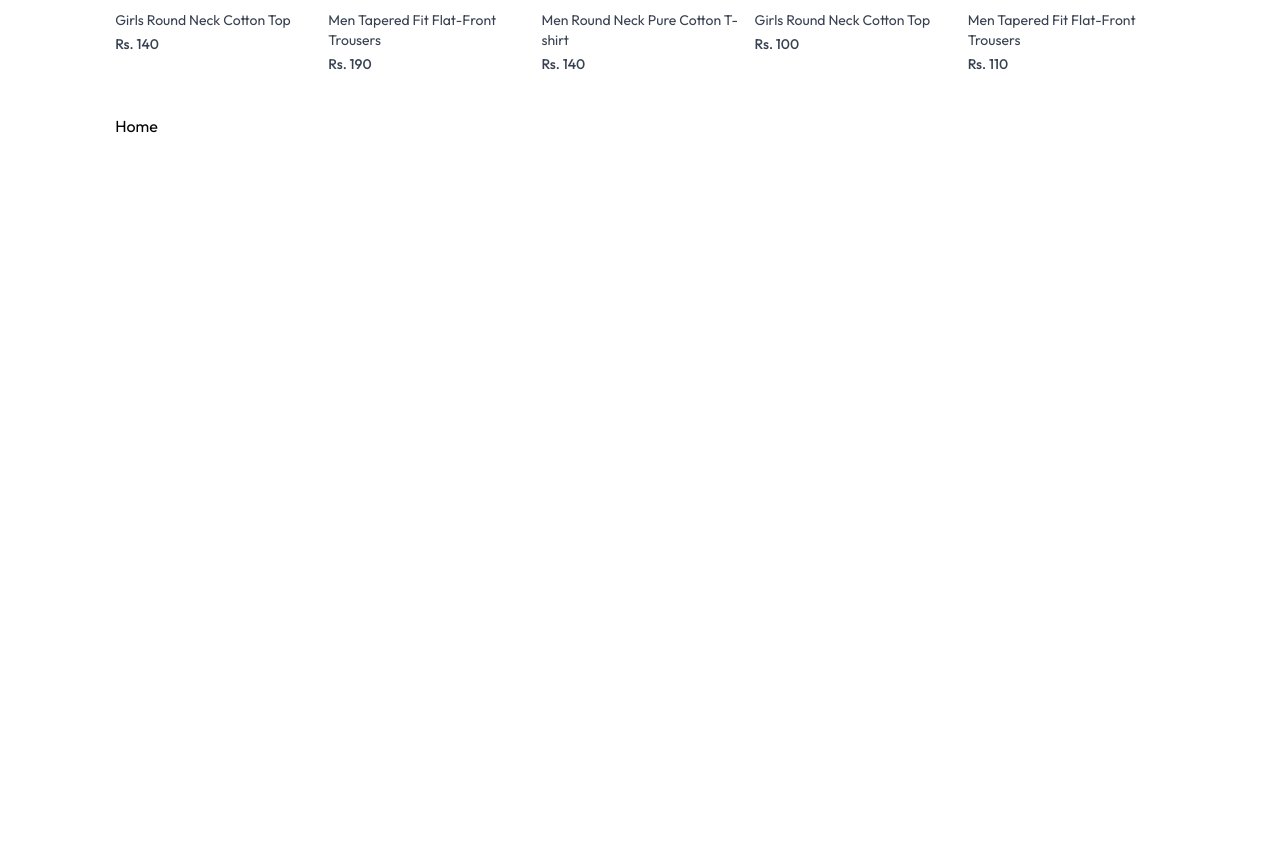
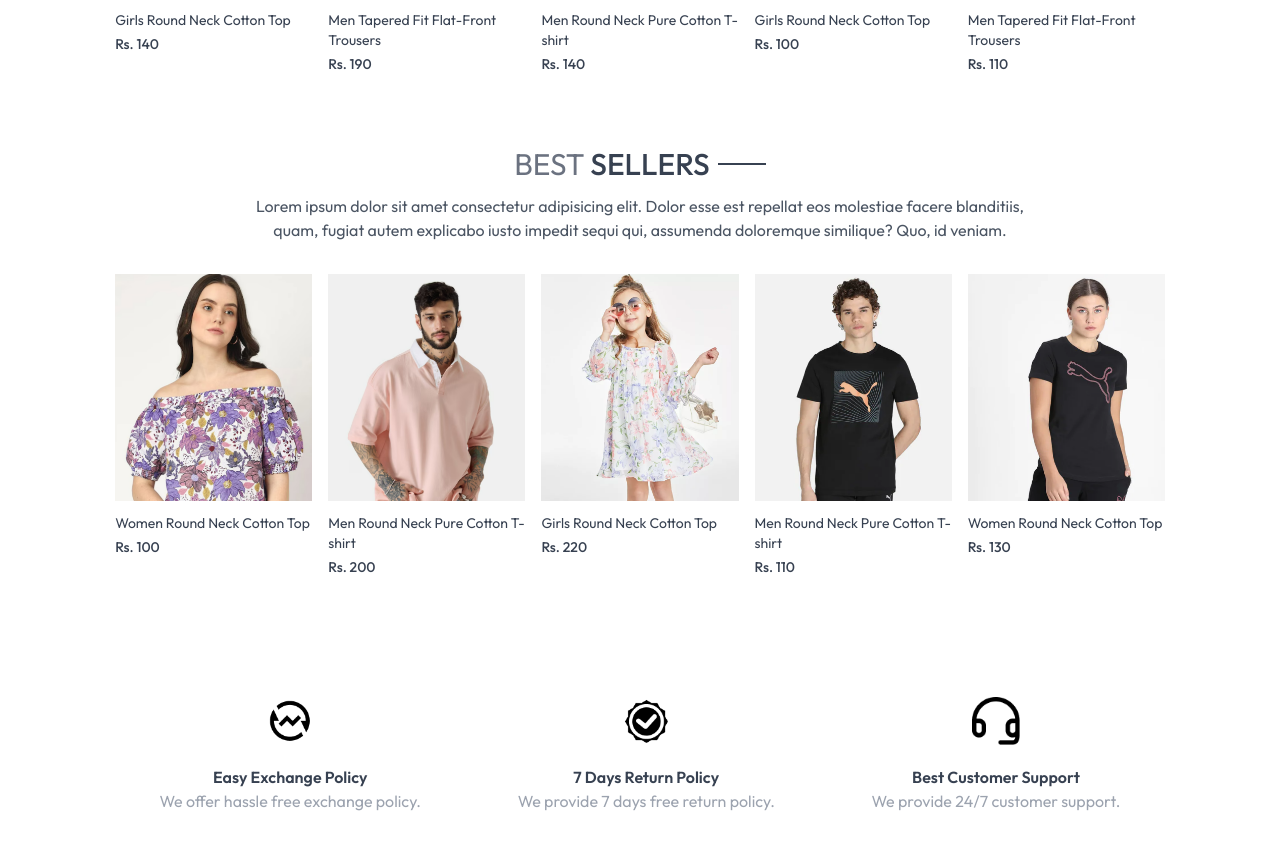
Before and after one commit to Saurabh-101/Fashion-Nation, a React (Vite) app in the folder frontend/: page / in a window 1280 px wide. Shown: the part 1224-2074 px from the top of the page. Before the commit the page ends 1362 px from the top, so only its background shows below. Built offline with nearby package versions, Linux system fonts and the light colour scheme.

Commit message:
BestSeller and OurPolicy component done.

```diff
--- /dev/null
+++ b/frontend/src/components/BestSeller.jsx
@@ -0,0 +1,36 @@
+import React, { useContext, useEffect, useState } from 'react'
+import { ShopContext } from '../context/ShopContext'
+import Title from './Title';
+import ProductItem from './ProductItem';
+
+const BestSeller = () => {
+
+    const {products} = useContext(ShopContext);
+
+    const [bestSeller, setBestSeller] = useState([]);
+
+    useEffect(()=>{
+        const bestProduct = products.filter((item)=>(item.bestseller));
+        setBestSeller(bestProduct.slice(0,5));
+    },[]);
+
+  return (
+    <div className='my-10'>
+        <div className='text-center text-3xl py-8'>
+            <Title text1={'BEST'} text2={'SELLERS'} />
+            <p className='w-3/4 m-auto text-xs sm:text-sm md:text-base text-gray-600'>
+            Lorem ipsum dolor sit amet consectetur adipisicing elit. Dolor esse est repellat eos molestiae facere blanditiis, quam, fugiat autem explicabo iusto impedit sequi qui, assumenda doloremque similique? Quo, id veniam.
+            </p>
+        </div>
+        <div className='grid grid-cols-2 sm:grid-cols-3 md:grid-cols-4 lg:grid-cols-5 gap-4 gap-y-6'>
+            {
+                bestSeller.map((item,index)=>(
+                    <ProductItem key={index} id={item._id} name={item.name} image={item.image} price={item.price} />
+                ))
+            }
+        </div>
+    </div>
+  )
+}
+
+export default BestSeller
--- /dev/null
+++ b/frontend/src/components/OurPolicy.jsx
@@ -0,0 +1,27 @@
+import React from 'react'
+import { assets } from '../assets/assets'
+
+const OurPolicy = () => {
+  return (
+    <div className='flex flex-col sm:flex-row justify-around gap-12 sm:gap-2 text-center py-20 text-xs sm:text-sm md:text-base text-gray-700'>
+
+        <div>
+            <img src={assets.exchange_icon} className='w-12 m-auto mb-5' alt="" />
+            <p className='font-semibold'>Easy Exchange Policy</p>
+            <p className='text-gray-400'>We offer hassle free exchange policy.</p>
+        </div>
+        <div>
+            <img src={assets.quality_icon} className='w-12 m-auto mb-5' alt="" />
+            <p className='font-semibold'>7 Days Return Policy</p>
+            <p className='text-gray-400'>We provide 7 days free return policy.</p>
+        </div>
+        <div>
+            <img src={assets.support_img} className='w-12 m-auto mb-5' alt="" />
+            <p className='font-semibold'>Best Customer Support</p>
+            <p className='text-gray-400'>We provide 24/7 customer support.</p>
+        </div>
+    </div>
+  )
+}
+
+export default OurPolicy
--- a/frontend/src/pages/Home.jsx
+++ b/frontend/src/pages/Home.jsx
@@ -1,13 +1,17 @@
 import React from 'react'
 import Hero from '../components/Hero'
 import LatestCollection from '../components/LatestCollection'
+import BestSeller from '../components/BestSeller'
+import OurPolicy from '../components/OurPolicy'
 
 const Home = () => {
   return (
     <>
     <Hero/>
     <LatestCollection/>
-    <div>Home</div>
+    <BestSeller/>
+    <OurPolicy/>
+
     </>
   )
 }
```
